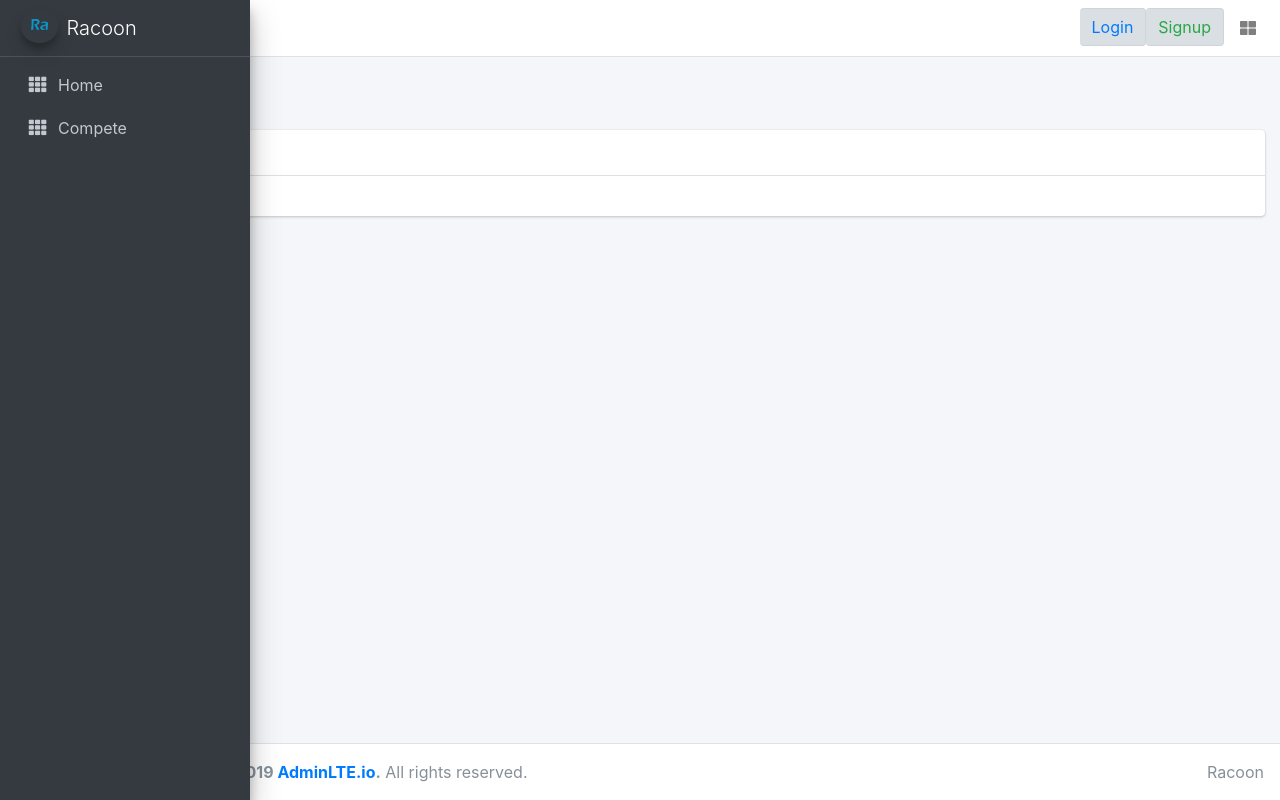
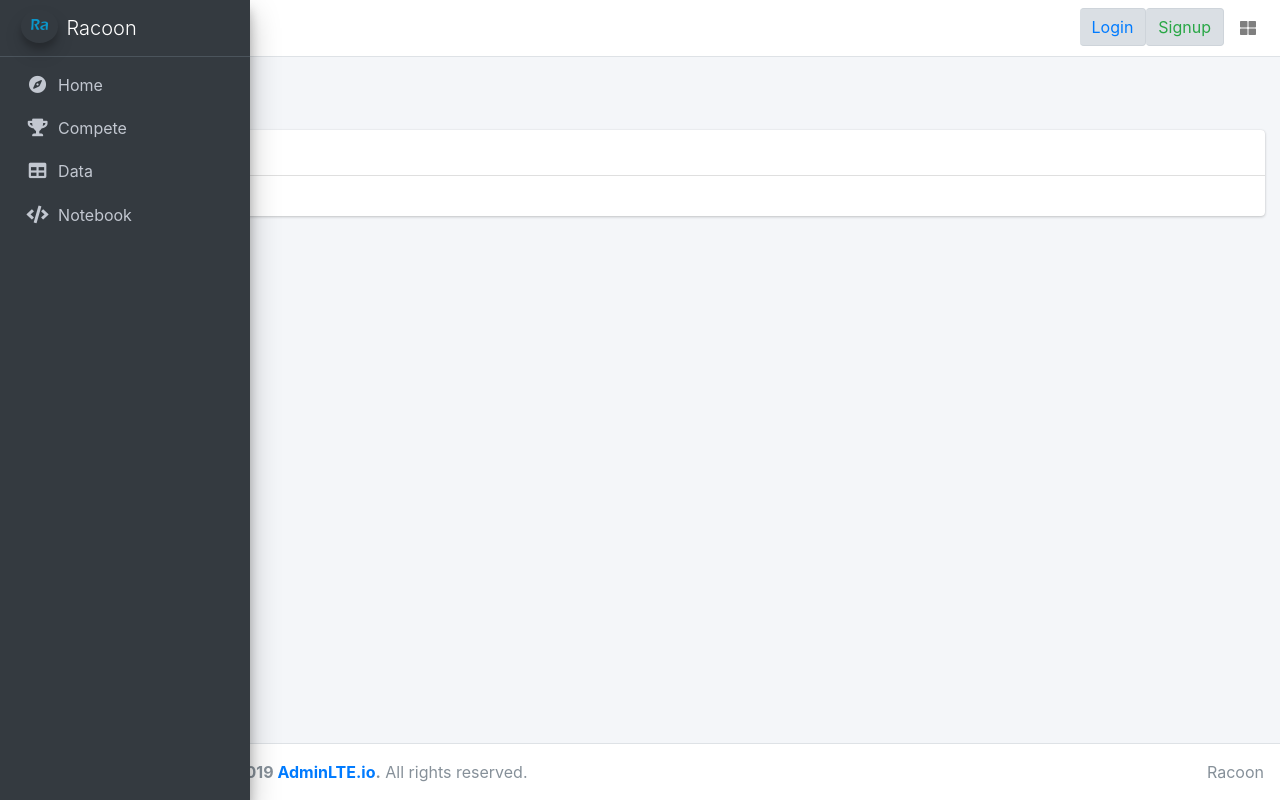
Before and after one commit to onukura/Racoon, a Flask app: page / in a window 1280 px wide. Run offline with Flask 2, Linux system fonts and the light colour scheme; parts of the project's set-up code (start-up, migrations or seed data) failed here and were passed over; some libraries are stand-ins or nearby versions; some web fonts are replaced.

Commit message:
update template

```diff
--- a/racoon/templates/__main_sidebar.html
+++ b/racoon/templates/__main_sidebar.html
@@ -30,7 +30,7 @@
 
         <li class="nav-item">
           <a href="/home" class="nav-link">
-            <i class="nav-icon fas fa-th"></i>
+            <i class="nav-icon fas fa-compass"></i>
             <p>
               Home
             </p>
@@ -38,10 +38,28 @@
         </li>
 
         <li class="nav-item">
-          <a href="/Compete" class="nav-link">
-            <i class="nav-icon fas fa-th"></i>
+          <a href="/compete" class="nav-link">
+            <i class="nav-icon fas fa-trophy"></i>
             <p>
               Compete
+            </p>
+          </a>
+        </li>
+
+        <li class="nav-item">
+          <a href="/data" class="nav-link">
+            <i class="nav-icon fas fa-table"></i>
+            <p>
+              Data
+            </p>
+          </a>
+        </li>
+
+        <li class="nav-item">
+          <a href="/notebook" class="nav-link">
+            <i class="nav-icon fas fa-code"></i>
+            <p>
+              Notebook
             </p>
           </a>
         </li>
```
